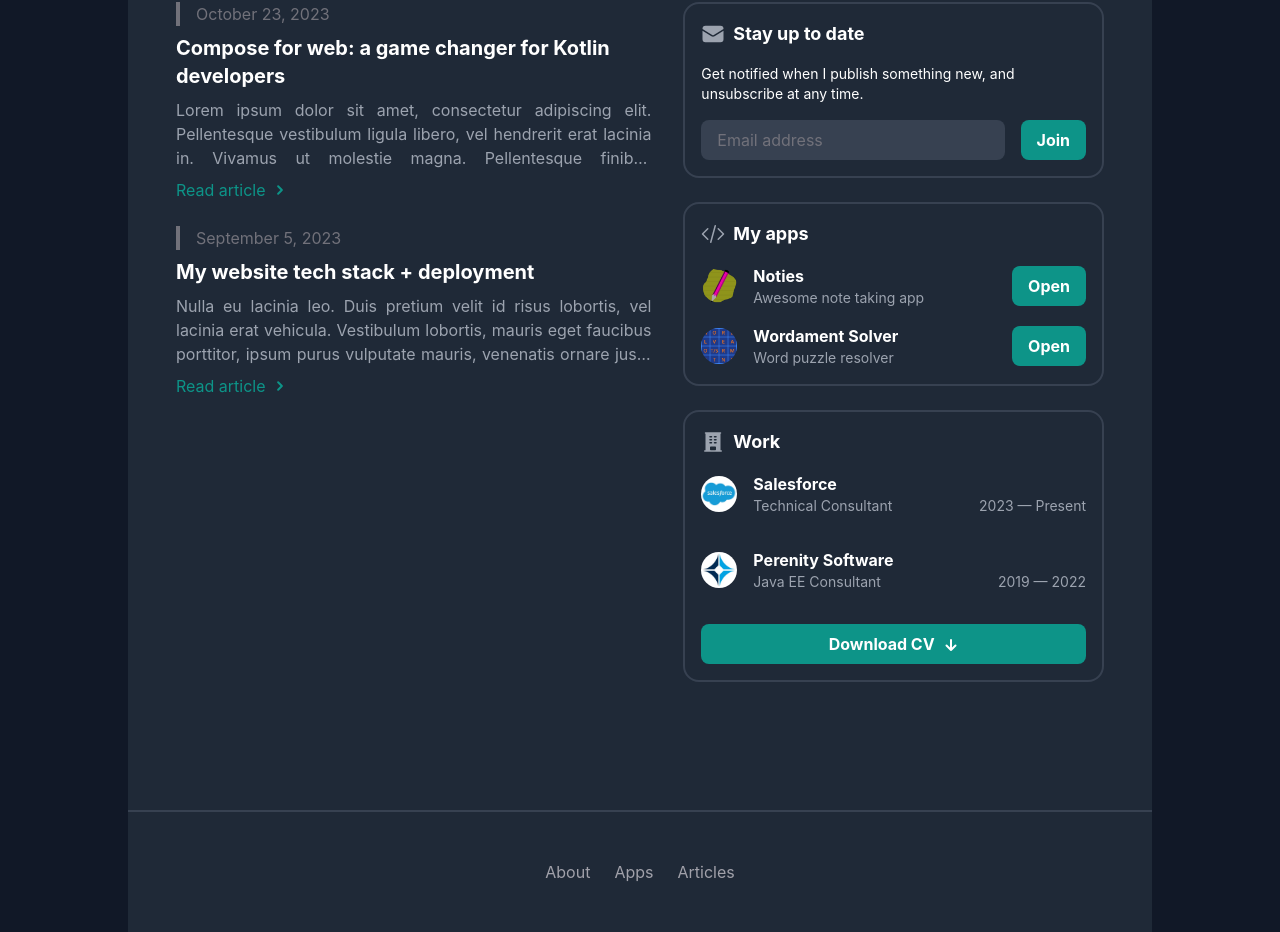
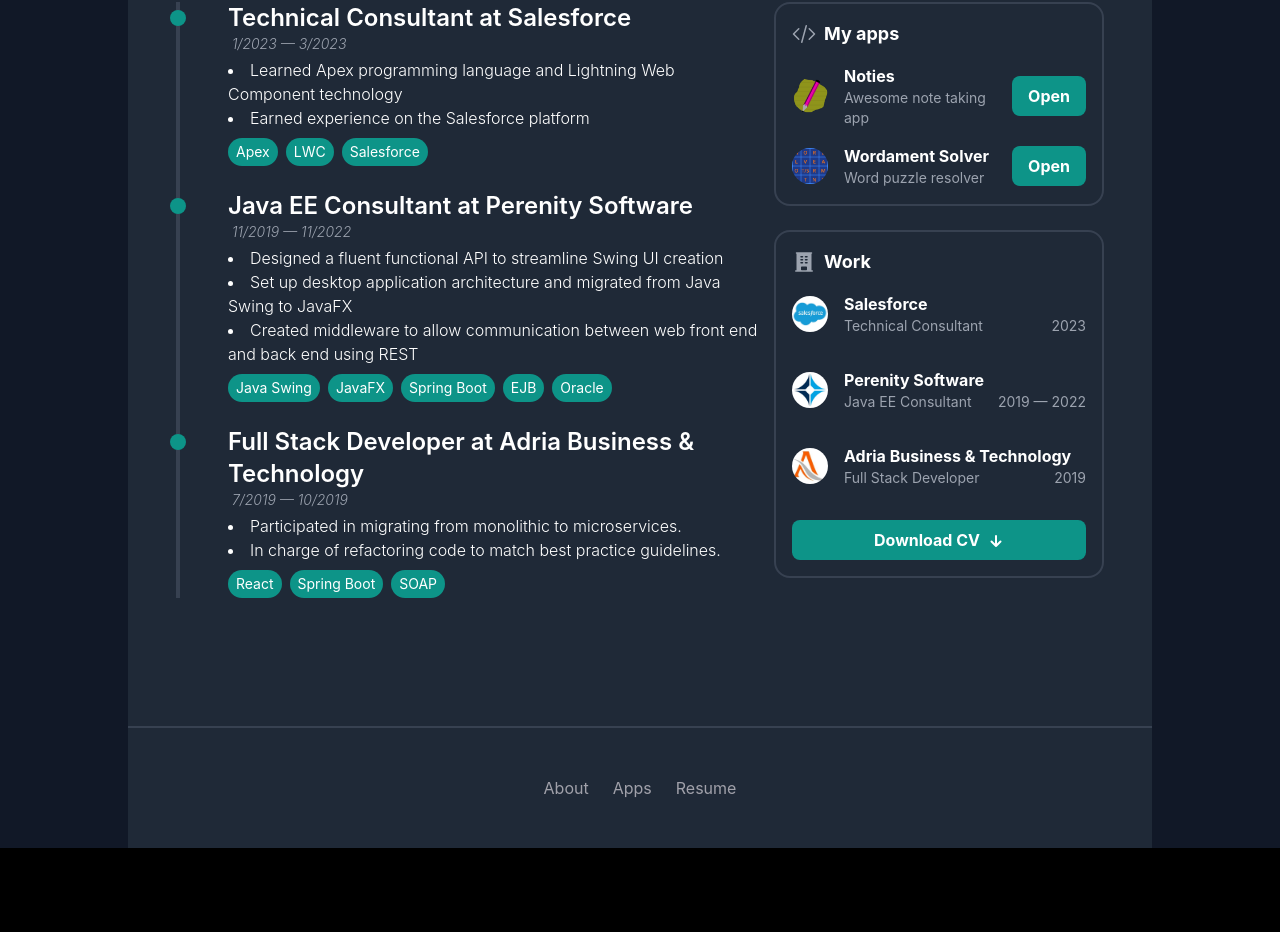
Before and after one commit to Toumani/toumani-sidibe-dot-com, a Next.js app: page / in a window 1280 px wide. Shown: the part 1480-2412 px from the top of the page. After the commit the page ends 2328 px from the top, so only its background shows below. Built offline with nearby package versions, Linux system fonts and the light colour scheme.

Commit message:
feat: remove articles; add employment history

```diff
--- a/components/Layout.tsx
+++ b/components/Layout.tsx
@@ -7,7 +7,7 @@
 const pages = [
 	{ url: '/about', name: 'About' },
 	{ url: '/apps', name: 'Apps' },
-	{ url: '/articles', name: 'Articles' },
+	{ url: '/resume', name: 'Resume' },
 ]
 
 interface LayoutProps extends PropsWithChildren {
--- a/pages/apps.tsx
+++ b/pages/apps.tsx
@@ -67,7 +67,7 @@
 						{ tools.map(tool =>
 							<div className="tooltip">
 								<span className="tooltiptext bottom-8 px-4 py-2 bg-gray-700 text-gray-400 font-semibold rounded-lg">{ tool.name }</span>
-								<Image key={tool.id} src={`/logos/${tool.id}.png`} alt={tool.name} width={32} height={32} />
+								<Image key={tool.id} className="inline" src={`/logos/${tool.id}.png`} alt={tool.name} width={32} height={32} />
 							</div>
 						)}
 					</div>
@@ -112,7 +112,7 @@
 			longDescription: "Noties is your friend when it comes to organising one's tasks in a simple yet convenient way. Worried about your privacy? Not to worry. Noties does not send data to a server. All your data belong to your device.",
 			url: 'https://noties-v2-toumani.vercel.app',
 			githubUrl: 'https://github.com/Toumani/noties-v2',
-			tools: [{ id: 'nextjs', name: 'Next.js' }, { id: 'ionic', name: 'Ionic' }, { id: 'tailwindcss', name: 'Tailwind CSS' }],
+			tools: [{ id: 'nextjs', name: 'Next.js' }, { id: 'ionic', name: 'Ionic' }, { id: 'tailwindcss', name: 'Tailwind CSS' }, { id: 'pwa', name: 'Progressive Web App' }],
 		},
 		{
 			id: 'wordament-solver',
--- a/pages/index.tsx
+++ b/pages/index.tsx
@@ -5,7 +5,7 @@
 import { GithubMarkIcon, InstagramIcon, LinkedInIcon } from "../components/icons";
 import Link from "next/link";
 import FormattedDate from "../components/FormattedDate";
-import { BuildingOfficeIcon, CodeBracketIcon, EnvelopeIcon } from "@heroicons/react/24/solid";
+import { BuildingOfficeIcon, CodeBracketIcon } from "@heroicons/react/24/solid";
 import { ArrowSmallDownIcon } from "@heroicons/react/24/outline";
 import React, { PropsWithChildren } from "react";
 import PlayWithMe from "../components/PlayWithMe";
@@ -28,8 +28,12 @@
 	id: string,
 	company: string,
 	role: string,
+	startMonth: number,
 	startYear: number,
+	endMonth: number | null,
 	endYear: number | null,
+	assignments: string[],
+	keywords: string[],
 }
 
 interface HomeProps {
@@ -71,8 +75,23 @@
 
 			<PlayWithMe />
 
-			<main className="flex flex-col gap-8 lg:flex-row">
-				<section className="flex flex-col space-y-6 lg:shrink-5">
+			<main className="flex flex-col lg:flex-row gap-8 lg:gap-4 w-full">
+				<section className="flex flex-col space-y-6 lg:shrink-5 md:pl-12 md:border-l-4 md:border-gray-700">
+					{
+						employments.map(employment => (
+							<div className="relative">
+								<span className="hidden md:block absolute w-4 h-4 rounded-full bg-teal-600" style={{ top: '0.5rem', left: '-3.65rem' }}></span>
+								<h4 className="text-2xl font-semibold">{ employment.role } at { employment.company }</h4>
+								<p className="ml-1 font-light text-sm italic text-gray-400">{ `${employment.startMonth}/${employment.startYear} — ${employment.endMonth ? employment.endMonth + '/' + employment.endYear : 'Present'}` }</p>
+								<ul className="mt-1 list-disc list-inside font-light">
+									{ employment.assignments.map(assignment => <li>{ assignment }</li>) }
+								</ul>
+								<ul className="flex flex-row gap-2 mt-2 text-sm">
+									{ employment.keywords.map(keyword => <li className="px-2 py-1 bg-teal-600 rounded-full">{ keyword }</li>) }
+								</ul>
+							</div>
+						))
+					}
 					{
 						articles.map(article => (
 							<Link key={article.id} href={`/articles/${article.id}`}>
@@ -90,23 +109,23 @@
 					}
 				</section>
 				<div className="flex flex-col space-y-6">
-					<MainSection title="Stay up to date" icon={EnvelopeIcon}>
-						<p className="text-sm">Get notified when I publish something new, and unsubscribe at any time.</p>
-						<form className="flex flex-row space-x-4 mt-2">
-							<input
-								className="grow w-full min-w-0 px-4 py-2 rounded-lg border-gray-700 bg-gray-700 text-zinc-200 placeholder:text-zinc-500 focus:border-teal-600 focus:ring-teal-600 focus:outline-none focus:ring-4"
-								type="email"
-								name="email"
-								placeholder="Email address"
-								aria-label="Email address"
-								required
-							/>
-							<button className="px-4 py-2 rounded-lg bg-teal-600 font-bold">Join</button>
-						</form>
-					</MainSection>
-					<MainSection title="My apps" icon={CodeBracketIcon}>
+					{/*<MainSection title="Stay up to date" icon={EnvelopeIcon}>*/}
+					{/*	<p className="text-sm">Get notified when I publish something new, and unsubscribe at any time.</p>*/}
+					{/*	<form className="flex flex-row space-x-4 mt-2">*/}
+					{/*		<input*/}
+					{/*			className="grow w-full min-w-0 px-4 py-2 rounded-lg border-gray-700 bg-gray-700 text-zinc-200 placeholder:text-zinc-500 focus:border-teal-600 focus:ring-teal-600 focus:outline-none focus:ring-4"*/}
+					{/*			type="email"*/}
+					{/*			name="email"*/}
+					{/*			placeholder="Email address"*/}
+					{/*			aria-label="Email address"*/}
+					{/*			required*/}
+					{/*		/>*/}
+					{/*		<button className="px-4 py-2 rounded-lg bg-teal-600 font-bold">Join</button>*/}
+					{/*	</form>*/}
+					{/*</MainSection>*/}
+					<MainSection title="My apps" url="/apps" icon={CodeBracketIcon}>
 						{ apps.map(app => (
-							<div key={app.id} className="flex flex-row items-center justify-between">
+							<div key={app.id} className="flex flex-row items-center justify-between gap-4">
 								<div className="flex flex-row items-center space-x-4">
 									<Image className="rounded-full" src={`/logos/${app.id}.png`} alt={app.name} width={36} height={36} />
 									<div className="flex flex-col justify-between">
@@ -118,7 +137,7 @@
 							</div>
 						))}
 					</MainSection>
-					<MainSection title="Work" icon={BuildingOfficeIcon}>
+					<MainSection title="Work" url="/resume" icon={BuildingOfficeIcon}>
 						<div className="flex flex-col items-stretch space-y-8">
 							{ employments.map(employment => {
 								return (
@@ -129,7 +148,7 @@
 											<h4 className="text-base font-bold">{employment.company}</h4>
 											<div className="flex flex-row justify-between text-sm text-gray-400">
 												<span>{ employment.role }</span>
-												<span>{ `${employment.startYear} — ${employment.endYear == null ? 'Present' : employment.endYear}` }</span>
+												<span>{`${employment.startYear}${employment.startYear !== employment.endYear ? ` — ${employment.endYear == null ? 'Present' : employment.endYear}` : '' }`}</span>
 											</div>
 										</div>
 									</div>
@@ -149,16 +168,17 @@
 
 interface MainSectionProps extends PropsWithChildren {
 	title: string,
+	url: string,
 	icon: (props: React.ComponentProps<'svg'> & { title?: string; titleId?: string; }) => JSX.Element,
 }
 
-const MainSection = ({ title, icon, children }: MainSectionProps) => {
+const MainSection = ({ title, url, icon, children }: MainSectionProps) => {
 	const styledIcon = React.createElement(icon, { className: 'h-6 h-6 text-gray-400' });
 	return (
 		<section className="flex flex-col space-y-4 p-4 rounded-2xl border-solid border-2 border-gray-700">
 			<header className="flex flex-row items-center space-x-2">
 				<span>{ styledIcon }</span>
-				<h2 className="text-lg font-bold">{ title }</h2>
+				<h2 className="text-lg font-bold hover:text-teal-600 transition"><Link href={url}>{ title }</Link></h2>
 			</header>
 			{ children }
 		</section>
@@ -166,21 +186,8 @@
 }
 
 export const getStaticProps: GetStaticProps<{ articles: Article[] }> = async () => {
-	// mock
-	const articles: Article[] = [
-		{
-			id: 'compose-for-web-a-game-changer-for-kotlin-developers',
-			title: 'Compose for web: a game changer for Kotlin developers',
-			content: 'Lorem ipsum dolor sit amet, consectetur adipiscing elit. Pellentesque vestibulum ligula libero, vel hendrerit erat lacinia in. Vivamus ut molestie magna. Pellentesque finibus consectetur lacus in gravida. Nunc est odio, porta ac nisi in, congue vulputate enim. Aenean ut viverra erat. Nunc pretium pulvinar augue nec gravida. Ut congue risus lectus, nec ornare neque scelerisque eget. Curabitur ac lacus vitae enim auctor imperdiet. Nunc feugiat sapien ipsum, vitae iaculis metus feugiat sed. Cras ac vehicula dui. Vestibulum et lacus ac velit maximus pretium sit amet at nunc. Curabitur nulla est, consectetur non dapibus et, finibus vel erat. Ut dapibus quis libero ut eleifend. Aenean sit amet ornare felis. Cras lacinia pellentesque tellus, eget ultricies nulla consectetur sit amet.',
-			publishDateStr: new Date(2023, 9, 23).toISOString(),
-		},
-		{
-			id: 'my-website-tech-stack-deployment',
-			title: 'My website tech stack + deployment',
-			content: 'Nulla eu lacinia leo. Duis pretium velit id risus lobortis, vel lacinia erat vehicula. Vestibulum lobortis, mauris eget faucibus porttitor, ipsum purus vulputate mauris, venenatis ornare justo orci eu nunc. Fusce sollicitudin urna non nulla vulputate, a pretium felis imperdiet. Cras vitae nulla vestibulum, pulvinar tellus a, varius augue. Suspendisse suscipit vehicula justo. Phasellus augue mauris, maximus euismod sem et, ultricies elementum turpis. Nulla pulvinar dapibus ligula. Curabitur tempor, justo in finibus volutpat, augue ex pellentesque dui, vel blandit ante leo at metus. Aliquam arcu est, varius sit amet molestie convallis, viverra vel nunc. Sed vel ipsum aliquet turpis finibus ornare vel eu tellus. Suspendisse potenti. ',
-			publishDateStr: new Date(2023, 8, 5).toISOString(),
-		},
-	];
+	// Articles feature is not yet implemented
+	const articles: Article[] = [];
 
 	const apps: App[] = [
 		{
@@ -202,15 +209,44 @@
 			id: 'salesforce',
 			company: 'Salesforce',
 			role: 'Technical Consultant',
+			startMonth: 1,
 			startYear: 2023,
-			endYear: null
+			endMonth: 3,
+			endYear: 2023,
+			assignments: [
+				'Learned Apex programming language and Lightning Web Component technology',
+				'Earned experience on the Salesforce platform',
+			],
+			keywords: ['Apex', 'LWC', 'Salesforce']
 		},
 		{
 			id: 'perenity-software',
 			company: 'Perenity Software',
 			role: 'Java EE Consultant',
+			startMonth: 11,
 			startYear: 2019,
+			endMonth: 11,
 			endYear: 2022,
+			assignments: [
+				'Designed a fluent functional API to streamline Swing UI creation',
+				'Set up desktop application architecture and migrated from Java Swing to JavaFX',
+				'Created middleware to allow communication between web front end and back end using REST'
+			],
+			keywords: ['Java Swing', 'JavaFX', 'Spring Boot', 'EJB', 'Oracle']
+		},
+		{
+			id: 'adria-bt',
+			company: 'Adria Business & Technology',
+			role: 'Full Stack Developer',
+			startMonth: 7,
+			startYear: 2019,
+			endMonth: 10,
+			endYear: 2019,
+			assignments: [
+				'Participated in migrating from monolithic to microservices.',
+				'In charge of refactoring code to match best practice guidelines.',
+			],
+			keywords: ['React', 'Spring Boot', 'SOAP']
 		}
 	];
 
```
Also changed, not shown: public/logos/adria-bt.jpg (added), public/logos/pwa.png (added).
